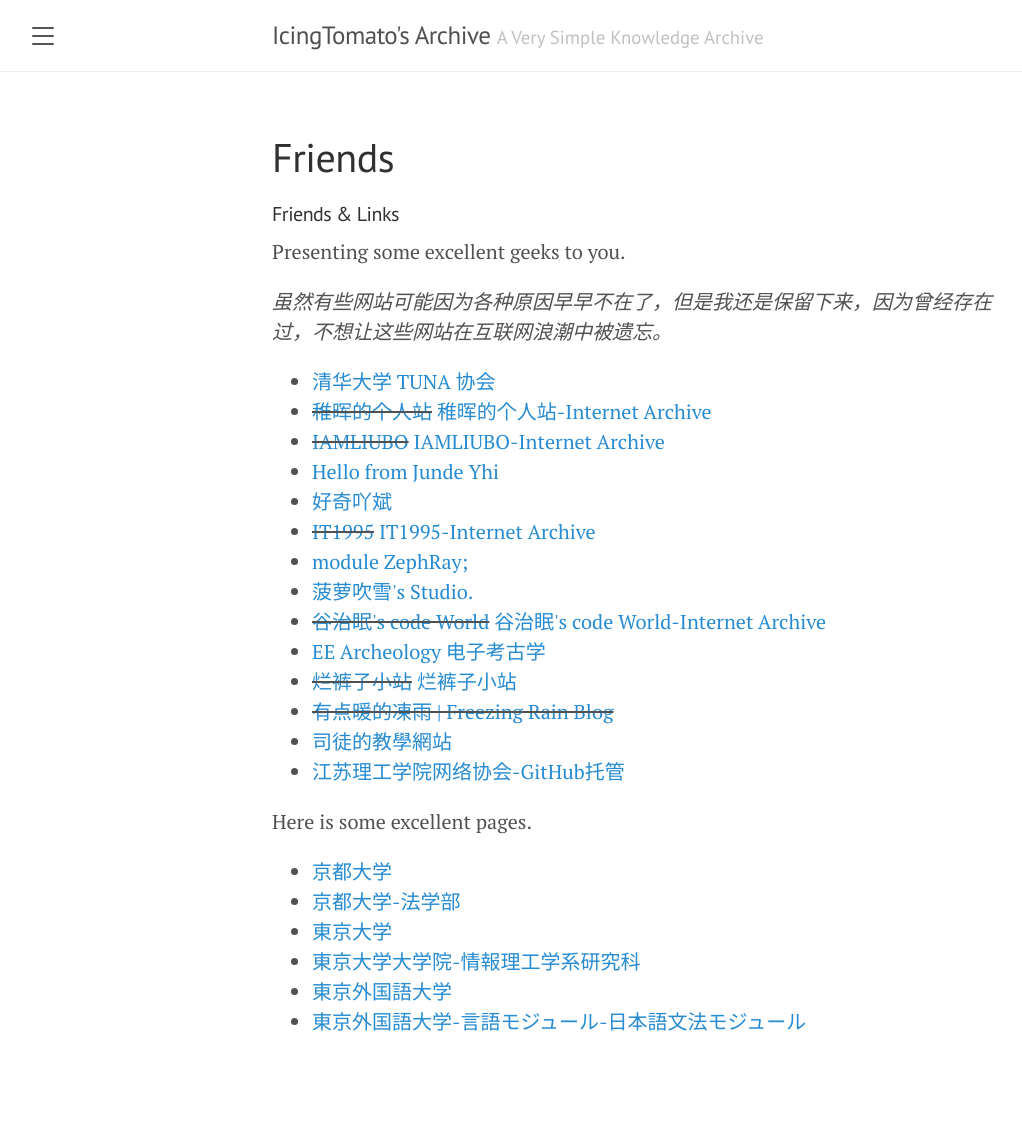
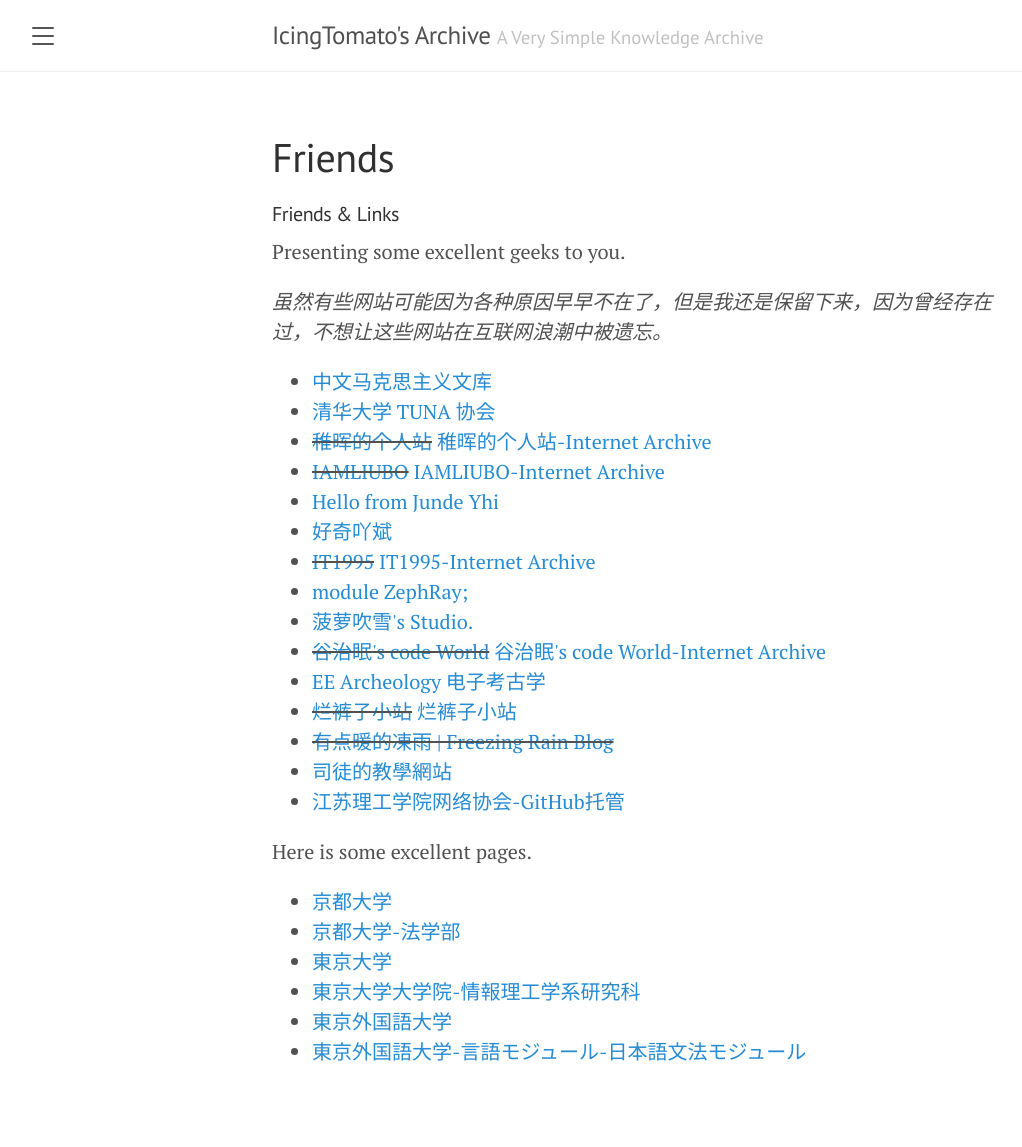
Before and after one commit to IcingTomato/icing.fun, a Jekyll site: the page built from friends.md, in a window 1280 px wide. Shown: the whole page, without its empty margins (8-1030 px from the left). Built offline with Jekyll 4.4.1, drawn with Linux system fonts in a browser that asks for light colours; before the commit the page ends 1117 px from its top, so only the background shows below that.

Commit message:
Change: Change friends.md

```diff
--- a/friends.md
+++ b/friends.md
@@ -10,6 +10,7 @@ title: Friends
         <p><i>虽然有些网站可能因为各种原因早早不在了，但是我还是保留下来，因为曾经存在过，不想让这些网站在互联网浪潮中被遗忘。</i></p>
     </p>
     <ul>
+        <li><a href="https://www.marxists.org/chinese/index.html">中文马克思主义文库</a></li>
         <li><a href="https://tuna.moe/">清华大学 TUNA 协会</a></li>
         <li><s><a href="http://www.pengzhihui.xyz/">稚晖的个人站</a></s> <a href="https://web.archive.org/web/20211011044319/http://www.pengzhihui.xyz/">稚晖的个人站-Internet Archive</a></li>
         <li><s><a href="https://blogs.oopswow.com/">IAMLIUBO</a></s> <a href="https://web.archive.org/web/20230505041100/https://blogs.oopswow.com/">IAMLIUBO-Internet Archive</a></li>
```
